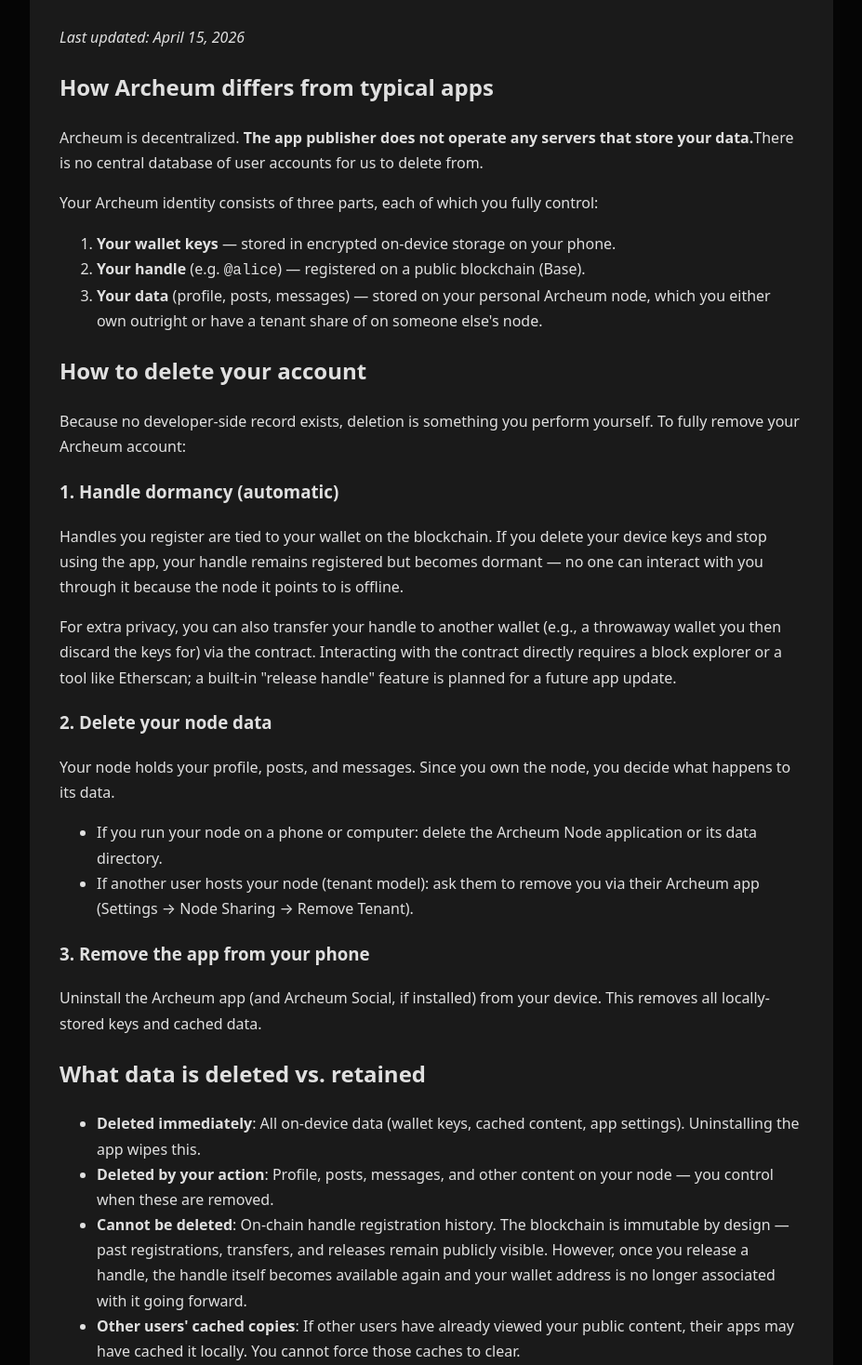
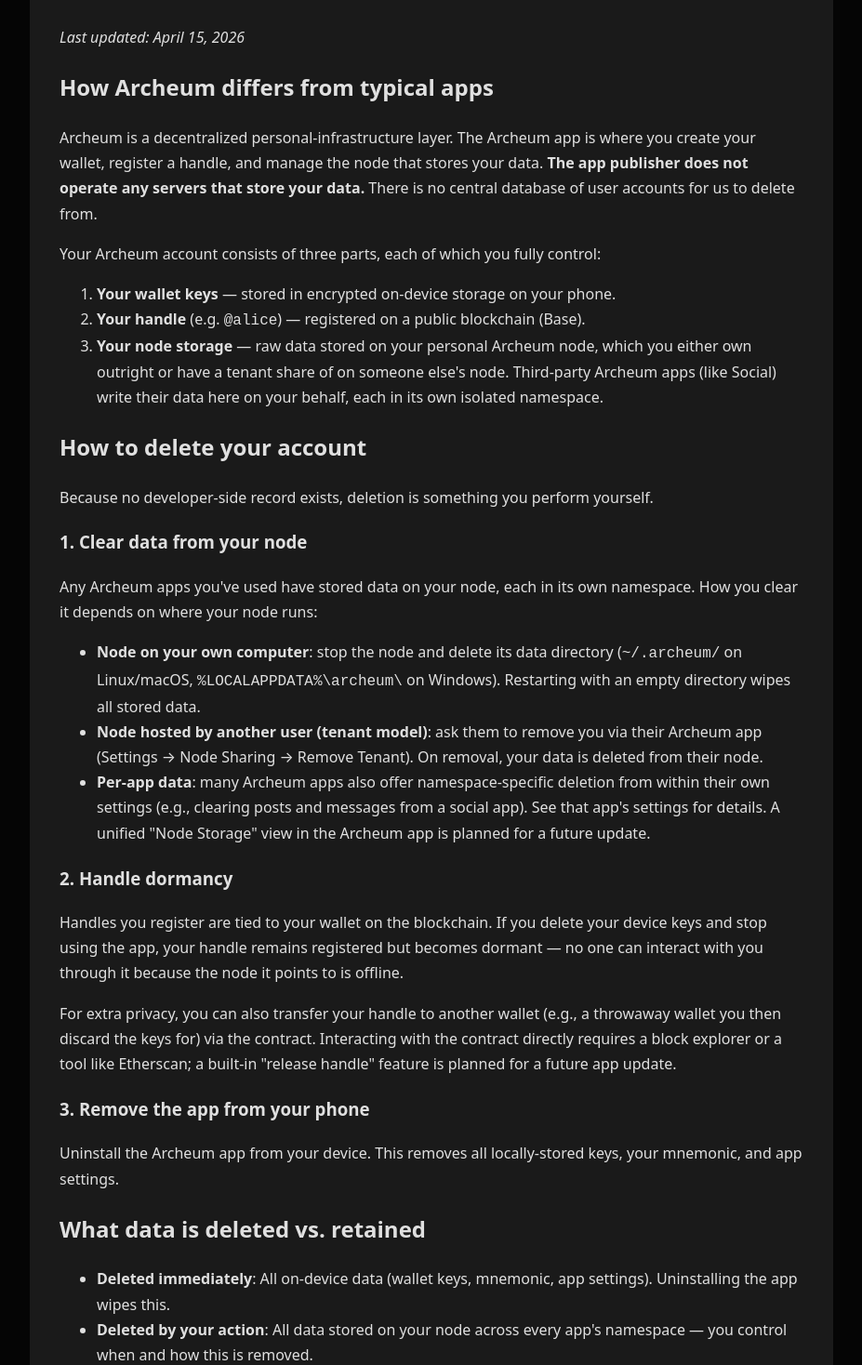
Before and after one commit to archeum-dev/io, a React (Vite) app: page /delete-account in a window 1280 px wide. Shown: the part 102-1570 px from the top of the page at 93% size, without its empty margins (176-1103 px from the left). Built offline with nearby package versions, Linux system fonts and the light colour scheme; a web font is replaced by a local one.

Commit message:
Update DeleteAccount.jsx

```diff
--- a/src/components/DeleteAccount.jsx
+++ b/src/components/DeleteAccount.jsx
@@ -16,11 +16,14 @@ export default function DeleteAccount() {
 
       <h2>How Archeum differs from typical apps</h2>
       <p>
-        Archeum is decentralized. <strong>The app publisher does not operate any servers that store your data.</strong>
-        There is no central database of user accounts for us to delete from.
+        Archeum is a decentralized personal-infrastructure layer. The Archeum
+        app is where you create your wallet, register a handle, and manage the
+        node that stores your data. <strong>The app publisher does not operate
+        any servers that store your data.</strong> There is no central database
+        of user accounts for us to delete from.
       </p>
       <p>
-        Your Archeum identity consists of three parts, each of which you fully control:
+        Your Archeum account consists of three parts, each of which you fully control:
       </p>
       <ol>
         <li>
@@ -30,60 +33,91 @@ export default function DeleteAccount() {
           <strong>Your handle</strong> (e.g. <code>@alice</code>) — registered on a public blockchain (Base).
         </li>
         <li>
-          <strong>Your data</strong> (profile, posts, messages) — stored on your personal Archeum node, which you either own outright or have a tenant share of on someone else&apos;s node.
+          <strong>Your node storage</strong> — raw data stored on your personal
+          Archeum node, which you either own outright or have a tenant share
+          of on someone else&apos;s node. Third-party Archeum apps (like Social)
+          write their data here on your behalf, each in its own isolated
+          namespace.
         </li>
       </ol>
 
       <h2>How to delete your account</h2>
       <p>
-        Because no developer-side record exists, deletion is something you perform yourself. To fully remove your Archeum account:
+        Because no developer-side record exists, deletion is something you perform yourself.
       </p>
 
-      <h3>1. Handle dormancy (automatic)</h3>
+      <h3>1. Clear data from your node</h3>
       <p>
-        Handles you register are tied to your wallet on the blockchain. If you delete your device keys and stop using the app, your handle remains registered but becomes dormant — no one can interact with you through it because the node it points to is offline.
-      </p>
-      <p>
-        For extra privacy, you can also transfer your handle to another wallet (e.g., a throwaway wallet you then discard the keys for) via the contract. Interacting with the contract directly requires a block explorer or a tool like Etherscan; a built-in &quot;release handle&quot; feature is planned for a future app update.
-      </p>
-
-      <h3>2. Delete your node data</h3>
-      <p>
-        Your node holds your profile, posts, and messages. Since you own the node, you decide what happens to its data.
+        Any Archeum apps you&apos;ve used have stored data on your node, each in
+        its own namespace. How you clear it depends on where your node runs:
       </p>
       <ul>
         <li>
-          If you run your node on a phone or computer: delete the Archeum Node application or its data directory.
+          <strong>Node on your own computer</strong>: stop the node and delete
+          its data directory (<code>~/.archeum/</code> on Linux/macOS,{' '}
+          <code>%LOCALAPPDATA%\archeum\</code> on Windows). Restarting with an
+          empty directory wipes all stored data.
         </li>
         <li>
-          If another user hosts your node (tenant model): ask them to remove you via their Archeum app (Settings → Node Sharing → Remove Tenant).
+          <strong>Node hosted by another user (tenant model)</strong>: ask them
+          to remove you via their Archeum app (Settings → Node Sharing →
+          Remove Tenant). On removal, your data is deleted from their node.
+        </li>
+        <li>
+          <strong>Per-app data</strong>: many Archeum apps also offer
+          namespace-specific deletion from within their own settings (e.g.,
+          clearing posts and messages from a social app). See that app&apos;s
+          settings for details. A unified &quot;Node Storage&quot; view in the
+          Archeum app is planned for a future update.
         </li>
       </ul>
 
+      <h3>2. Handle dormancy</h3>
+      <p>
+        Handles you register are tied to your wallet on the blockchain. If you
+        delete your device keys and stop using the app, your handle remains
+        registered but becomes dormant — no one can interact with you through
+        it because the node it points to is offline.
+      </p>
+      <p>
+        For extra privacy, you can also transfer your handle to another wallet
+        (e.g., a throwaway wallet you then discard the keys for) via the
+        contract. Interacting with the contract directly requires a block
+        explorer or a tool like Etherscan; a built-in &quot;release handle&quot;
+        feature is planned for a future app update.
+      </p>
+
       <h3>3. Remove the app from your phone</h3>
       <p>
-        Uninstall the Archeum app (and Archeum Social, if installed) from your device. This removes all locally-stored keys and cached data.
+        Uninstall the Archeum app from your device. This removes all
+        locally-stored keys, your mnemonic, and app settings.
       </p>
 
       <h2>What data is deleted vs. retained</h2>
       <ul>
         <li>
-          <strong>Deleted immediately</strong>: All on-device data (wallet keys, cached content, app settings). Uninstalling the app wipes this.
+          <strong>Deleted immediately</strong>: All on-device data (wallet
+          keys, mnemonic, app settings). Uninstalling the app wipes this.
         </li>
         <li>
-          <strong>Deleted by your action</strong>: Profile, posts, messages, and other content on your node — you control when these are removed.
+          <strong>Deleted by your action</strong>: All data stored on your
+          node across every app&apos;s namespace — you control when and how this
+          is removed.
         </li>
         <li>
-          <strong>Cannot be deleted</strong>: On-chain handle registration history. The blockchain is immutable by design — past registrations, transfers, and releases remain publicly visible. However, once you release a handle, the handle itself becomes available again and your wallet address is no longer associated with it going forward.
-        </li>
-        <li>
-          <strong>Other users&apos; cached copies</strong>: If other users have already viewed your public content, their apps may have cached it locally. You cannot force those caches to clear.
+          <strong>Cannot be deleted</strong>: On-chain handle registration
+          history. The blockchain is immutable by design — past registrations,
+          transfers, and releases remain publicly visible. However, once you
+          transfer or release a handle, your wallet address is no longer the
+          current owner going forward.
         </li>
       </ul>
 
       <h2>What the publisher retains</h2>
       <p>
-        <strong>Nothing.</strong> The app publisher operates no servers that receive or store your data. We cannot delete or retain anything on your behalf because we never had it.
+        <strong>Nothing.</strong> The app publisher operates no servers that
+        receive or store your data. We cannot delete or retain anything on your
+        behalf because we never had it.
       </p>
       <p>
         If you previously sent us a feedback email (Settings → Send Feedback),
```
